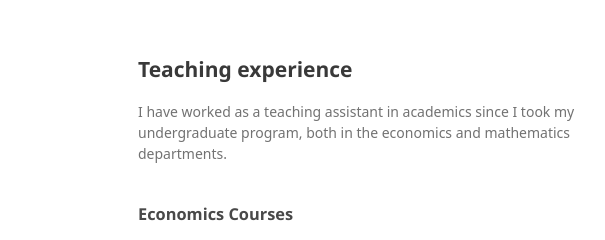
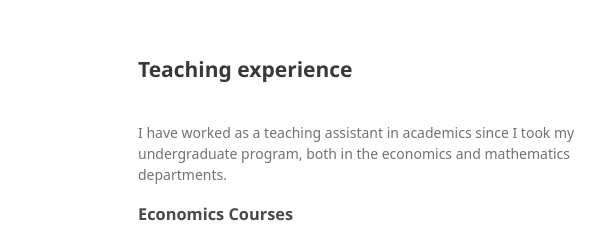
Before and after one commit to Oktiyanto/teaching, a plain HTML site: page index.html in a window 1280 px wide. Shown: the top 240 px of the page, 432-1037 px from the left. Drawn offline with Linux system fonts and the light colour scheme; a script that the page names is missing; a web font is replaced by a local one.

Commit message:
Update index.html

```diff
--- a/index.html
+++ b/index.html
@@ -54,13 +54,14 @@
       <section>
 
       <h2 id="teaching-experience">Teaching experience</h2>
+<br>
 
-<p>I have worked as a teaching assistant in academics since I took my undergraduate program, both in the economics and mathematics departments.<br><br><h3 id="economic-courses">Economics Courses</h3><ul><li>ECON1102 Macroeconomics Principle for Economic Policy</li></ul><h3 id="mathematics-courses">Mathematics Courses</h3><ul><li>MA1201 Calculus</li>
+<p>I have worked as a teaching assistant in academics since I took my undergraduate program, both in the economics and mathematics departments.<br></p><h3 id="economic-courses">Economics Courses</h3><ul><li>ECON1102 Macroeconomics Principle for Economic Policy</li></ul><h3 id="mathematics-courses">Mathematics Courses</h3><ul><li>MA1201 Calculus</li>
 <li>MA2072 Advanced Mathematics for Engineer</li>
 <li>MA2111 Matgematics Methods</li>
 <li>MA2151 Mathematical Computation</li>
 <li>MA3171 Numerical Methods</li></ul>
-</p>
+<p></p>
 
 
 
```
